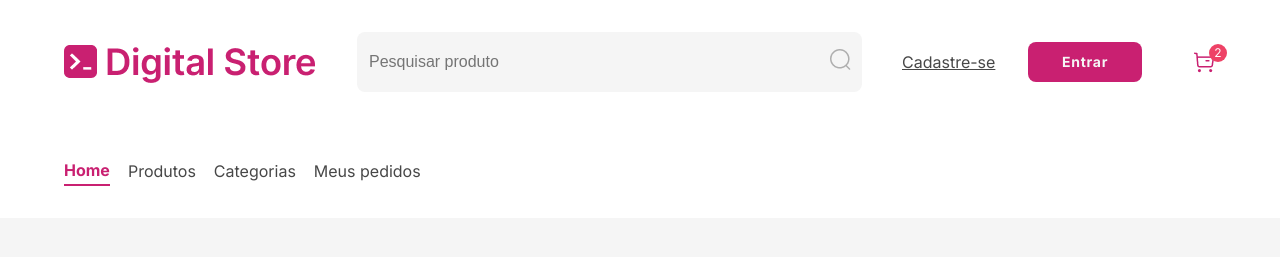
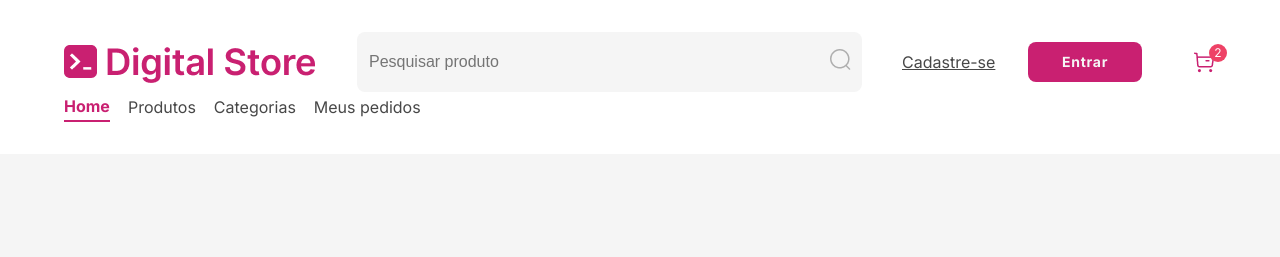
Before and after one commit to PedroAloonso/Digital-College-FullStack, a React (Vite) app: page / in a window 1280 px wide. Shown: the top 257 px of the page. Built offline with nearby package versions, Linux system fonts and the light colour scheme; grey boxes are pictures that could not be loaded.

Commit message:
feat: create layout components; add DashboardLayout and PublicLayout; update routing and styles

```diff
--- a/src/App.css
+++ b/src/App.css
@@ -3,9 +3,6 @@
     margin: 0 auto;
 }
 
-#root > * > * {
-    padding: 2rem 4rem;
-}
 
 .flex {
     display: flex;
--- a/src/components/Header/Header.jsx
+++ b/src/components/Header/Header.jsx
@@ -2,7 +2,7 @@ import style from "./header.module.css";
 import Logo from "/src/assets/img/header/logo.png";
 import InputSearchHeader from "./inputSearchHeader/InputSearchHeader";
 import SignInAndOutBtnHeader from "./SignInAndOutBtnHeader/SignInAndOutBtnHeader";
-import MainMenu from "../Menu/MainMenu/MainMenu";
+import MainMenu from "../menu/MainMenu/MainMenu";
 import propTypes from "prop-types";
 
 export default function Header() {
--- /dev/null
+++ b/src/components/layouts/DashboardLayout.jsx
@@ -0,0 +1,15 @@
+import style from "./layout.module.scss"
+
+import DashboardMenu from "../menu/DashboardMenu/DashboardMenu";
+
+import { Outlet } from "react-router-dom";
+
+
+export default function DashboardLayout() {
+    return (
+        <div className={style.dashboardExternalContainer}>
+            <DashboardMenu />
+            <Outlet />
+        </div>
+    );
+};
--- /dev/null
+++ b/src/components/layouts/PublicLayout.jsx
@@ -0,0 +1,16 @@
+import style from "./layout.module.scss";
+
+import Header from "../Header/Header";
+import Footer from "../Footer/Footer";
+
+import { Outlet } from "react-router-dom";
+
+export default function PublicLayout() {
+    return (
+        <div className={style.publicExternalContainer}>
+            <Header />
+            <Outlet />
+            <Footer />
+        </div>
+    );
+}
--- /dev/null
+++ b/src/components/layouts/layout.module.scss
@@ -0,0 +1,7 @@
+.publicExternalContainer > * {
+    padding: 2rem 4rem;
+}
+
+.dashboardExternalContainer {
+    display: flex;
+}
--- a/src/pages/Dashboard/Dashboard.jsx
+++ b/src/pages/Dashboard/Dashboard.jsx
@@ -1,11 +1,11 @@
 import style from "./dashboard.module.scss";
 
 import { useState, useEffect } from "react";
-import Table from "../../components/Table/Table";
+import Table from "./Table/Table"
 
 export default function Dashboard() {
     const [productList, setProductList] = useState([]);
-    const createProduct = () => {
+    const getProducts = () => {
         fetch("http://localhost:3000/sequelize-products")
             .then((response) => response.json())
             .then((response) => {
@@ -16,7 +16,6 @@ export default function Dashboard() {
     };
 
     const deleteProduct = (id) => {
-        console.log(id);
         fetch(`http://localhost:3000/sequelize-products/${id}`, {
             method: "DELETE",
         }).then((response) => response.json());
@@ -25,7 +24,7 @@ export default function Dashboard() {
     };
 
     useEffect(() => {
-        createProduct();
+        getProducts();
     }, []);
     return (
         <div className={style.container}>
--- a/src/routes/AppRoutes.jsx
+++ b/src/routes/AppRoutes.jsx
@@ -1,12 +1,14 @@
 import { Routes, Route, Outlet } from "react-router-dom";
-import Header from "../components/Header/Header";
-import Footer from "../components/Footer/Footer";
+
+import PublicLayout from "../components/layouts/PublicLayout";
+import DashboardLayout from "../components/layouts/DashboardLayout";
+
 import Home from "../pages/Home/Home";
 import Products from "../pages/Products/Products";
 import Categories from "../pages/Categories/Categories";
 import MyOrders from "../pages/MyOrders/MyOrders";
 import ProductPage from "../components/ProductPage/ProductPage";
-import DashboardMenu from "../components/Menu/DashboardMenu/DashboardMenu";
+
 import Dashboard from "../pages/Dashboard/Dashboard";
 import CreateProduct from "../pages/Dashboard/CreateProduct/CreateProduct";
 
@@ -14,16 +16,7 @@ export default function AppRoutes() {
     return (
         <>
             <Routes>
-                <Route
-                    path="/"
-                    element={
-                        <>
-                            <Header />
-                            <Outlet />
-                            <Footer />
-                        </>
-                    }
-                >
+                <Route path="/" element={<PublicLayout />}>
                     <Route index element={<Home />} />
                     <Route path="products" element={<Products />} />
                     <Route path="product" element={<Outlet />}>
@@ -39,15 +32,7 @@ export default function AppRoutes() {
 
                     <Route path="*" element={<Home />} />
                 </Route>
-                <Route
-                    path="/dashboard"
-                    element={
-                        <div className="flex">
-                            <DashboardMenu />
-                            <Outlet />
-                        </div>
-                    }
-                >
+                <Route path="/dashboard" element={<DashboardLayout />}>
                     <Route index element={<Dashboard />} />
                     <Route path="product" element={<Dashboard />} />
                     <Route path="create" element={<CreateProduct />} />
```
Also changed, not shown: src/pages/Dashboard/Table/Table.jsx (renamed from src/components/Table/Table.jsx, +8 -0 lines), src/pages/Dashboard/Table/table.module.scss (renamed from src/components/Table/table.module.scss).
